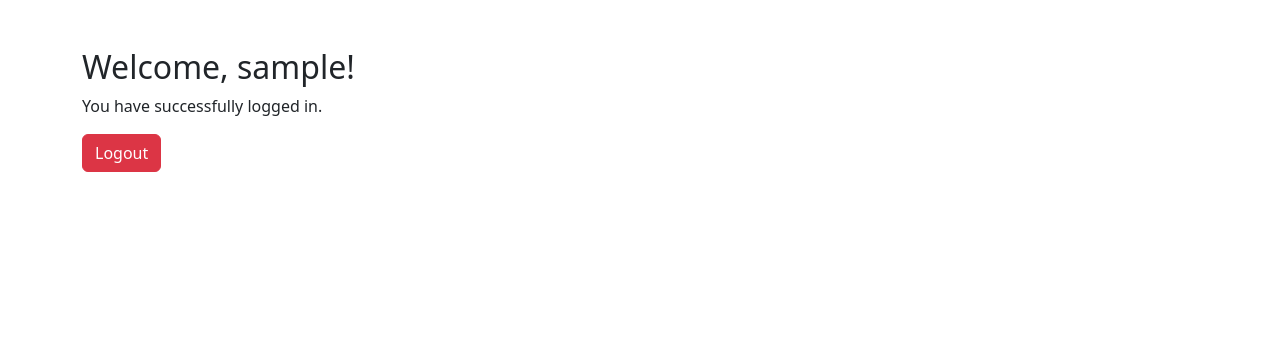
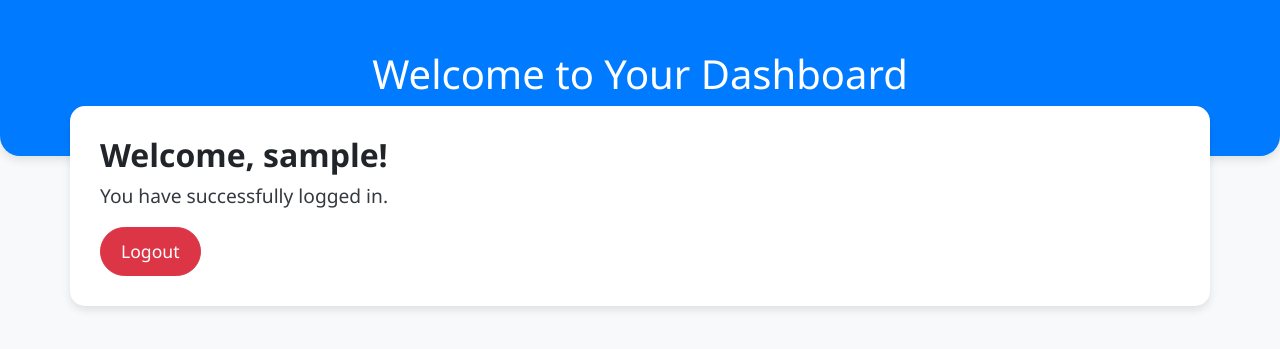
Before and after one commit to billyjo287/oop, a PHP site: page / in a window 1280 px wide. Shown: the top 349 px of the page. Run offline with PHP 8.4, Linux system fonts and the light colour scheme; the visitor is signed in with stand-in values (Sample User, id 1).

Commit message:
Styling the index page

```diff
--- a/public/index.php
+++ b/public/index.php
@@ -2,7 +2,6 @@
 session_start();
 
 if (!isset($_SESSION['username'])) {
-
     header("Location: login.php");
     exit();
 }
@@ -15,13 +14,61 @@ if (!isset($_SESSION['username'])) {
     <title>Welcome page</title>
     <!-- Bootstrap CDN -->
     <link href="https://cdn.jsdelivr.net/npm/bootstrap@5.3.0/dist/css/bootstrap.min.css" rel="stylesheet">
+    <style>
+
+        body {
+            background-color: #f8f9fa;
+            font-family: 'Segoe UI', Tahoma, Geneva, Verdana, sans-serif;
+        .hero-banner {
+            background-color: #007bff;
+            color: white;
+            padding: 50px 0;
+            text-align: center;
+            border-radius: 0 0 20px 20px;
+            box-shadow: 0 4px 10px rgba(0, 0, 0, 0.1);
+        }
+        .welcome-container {
+            margin-top: -50px;
+            background-color: white;
+            border-radius: 15px;
+            padding: 30px;
+            box-shadow: 0 4px 8px rgba(0, 0, 0, 0.1);
+        }
+        h2 {
+            font-size: 2rem;
+            font-weight: bold;
+        }
+        p {
+            font-size: 1.2rem;
+            color: #343a40;
+        }
+        .btn-danger {
+            background-color: #dc3545;
+            border-color: #dc3545;
+            padding: 10px 20px;
+            font-size: 1.1rem;
+            border-radius: 30px;
+        }
+        .btn-danger:hover {
+            background-color: #c82333;
+            border-color: #bd2130;
+        }
+    </style>
 </head>
 <body>
-<div class="container mt-5">
+
+
+<div class="hero-banner">
+    <h1>Welcome to Your Dashboard</h1>
+</div>
+
+
+<div class="container welcome-container">
     <h2>Welcome, <?php echo htmlspecialchars($_SESSION['username']); ?>!</h2>
     <p>You have successfully logged in.</p>
     <a href="logout.php" class="btn btn-danger">Logout</a>
 </div>
 
+
 </body>
 </html>
```
